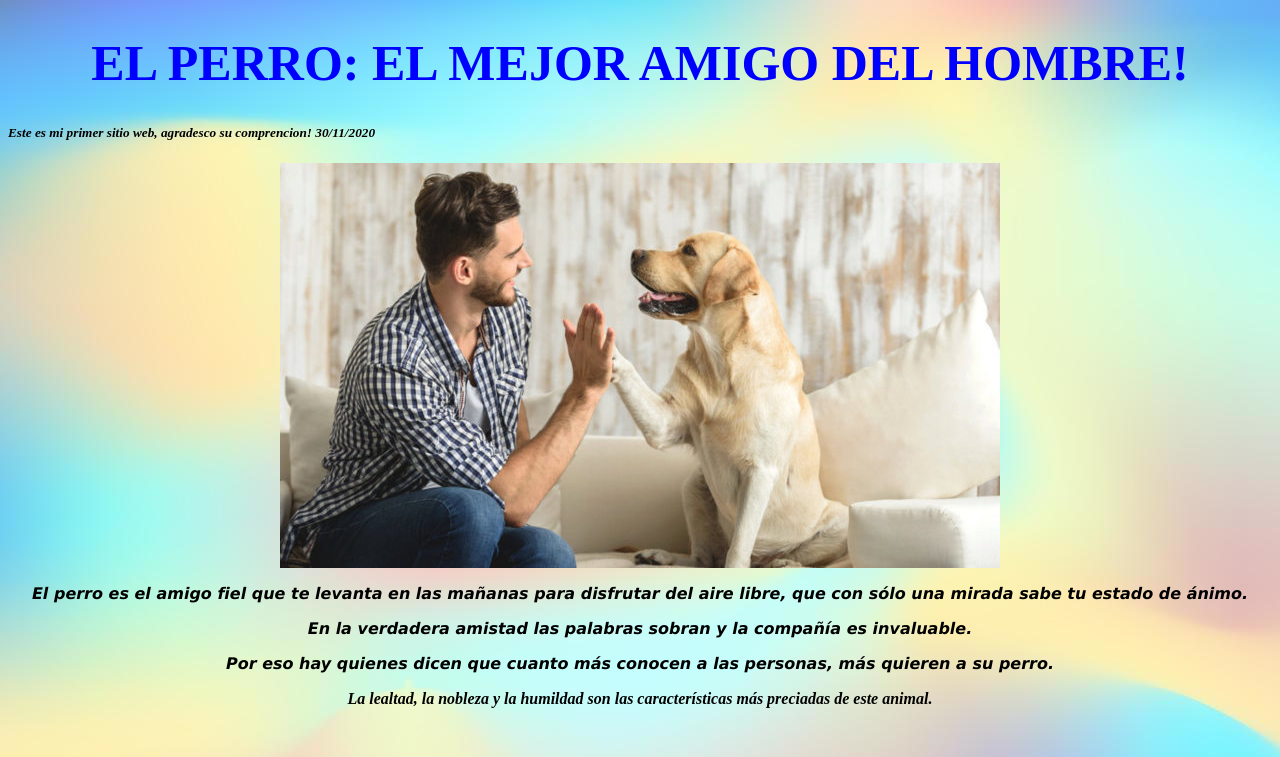
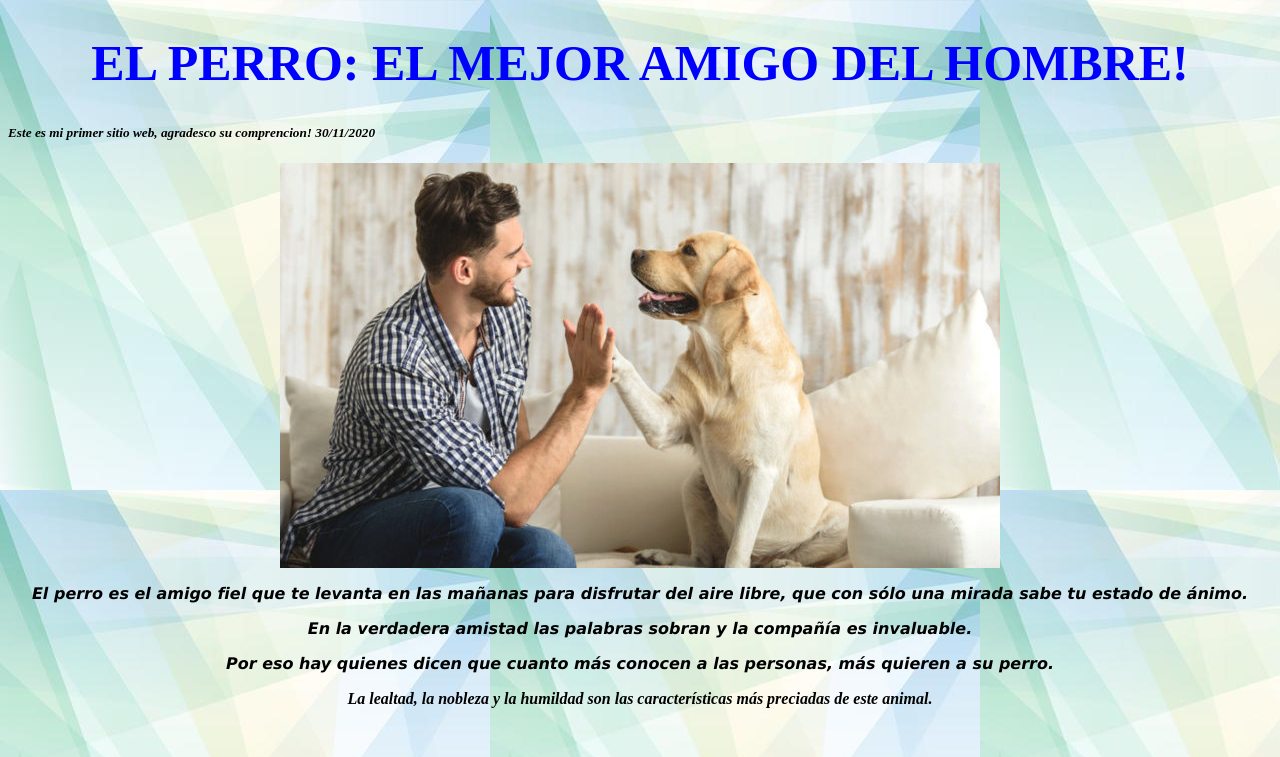
Before and after one commit to derlyYSoto98/Mi-proyecto-Master, a plain HTML site: page index.html in a window 1280 px wide. Shown: the top 757 px of the page. Drawn offline with Linux system fonts and the light colour scheme.

Commit message:
cambiando fondo

```diff
--- a/css/style.css
+++ b/css/style.css
@@ -12,7 +12,7 @@ h4 {
 }
 h1 {
     text-align: center;
-    color:cornflowerblue;
+    color:black;
     font-size: 50px;
 }
 img {
--- a/index.html
+++ b/index.html
@@ -6,7 +6,7 @@
     <title>Bienvenido a mi sitio web!</title>
     <link rel="stylesheet" href="css/style.css">
     </head>
-    <body background="img/7.jpg">
+    <body background="img/8.jpg">
 
      <h1> <font face="Ravie" color="BLUE">EL PERRO: EL MEJOR AMIGO DEL HOMBRE!</font> </h1>
         <h5><i><font face="monotype cursiva"> Este es mi primer sitio web, agradesco su comprencion! 30/11/2020</font><i></h5>
```
Also changed, not shown: img/8.jpg (added).
